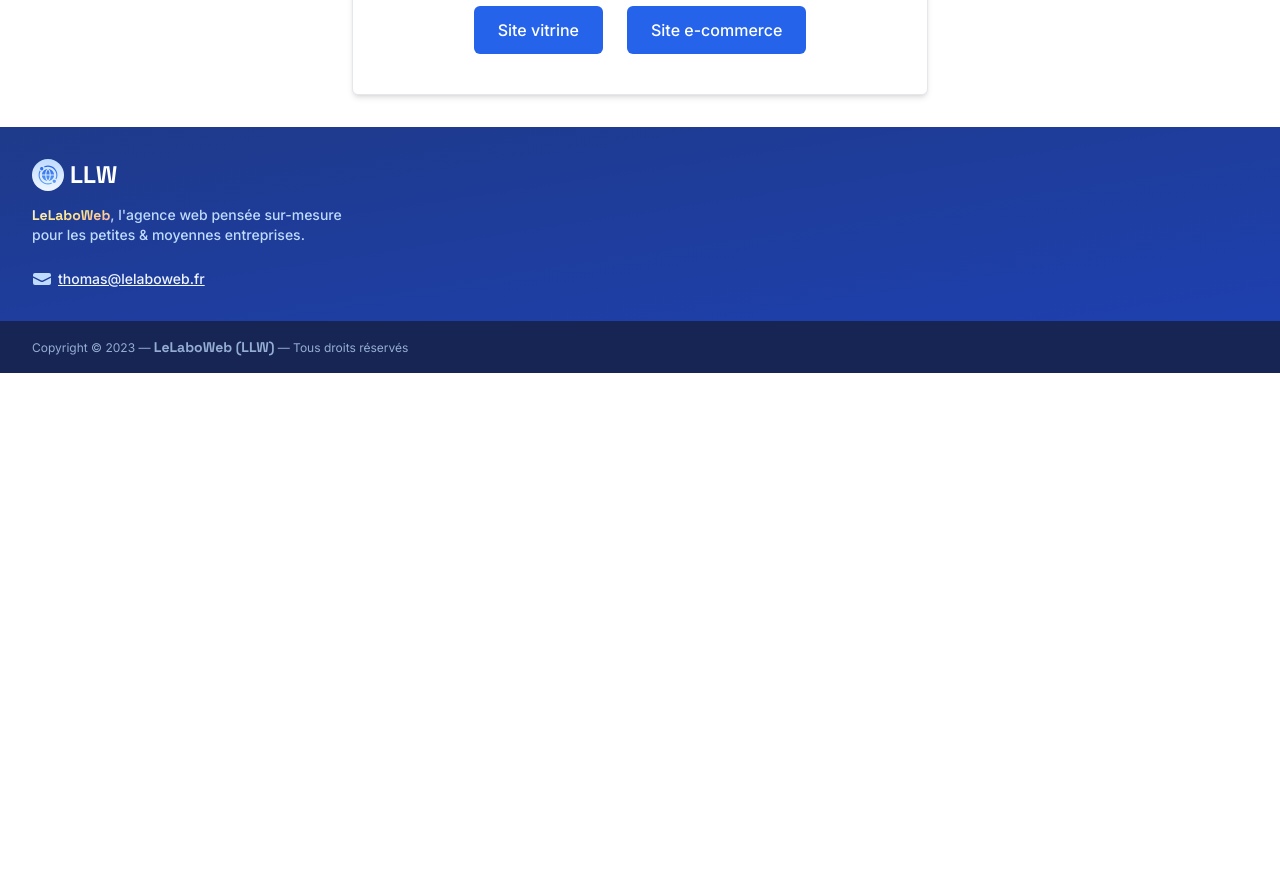
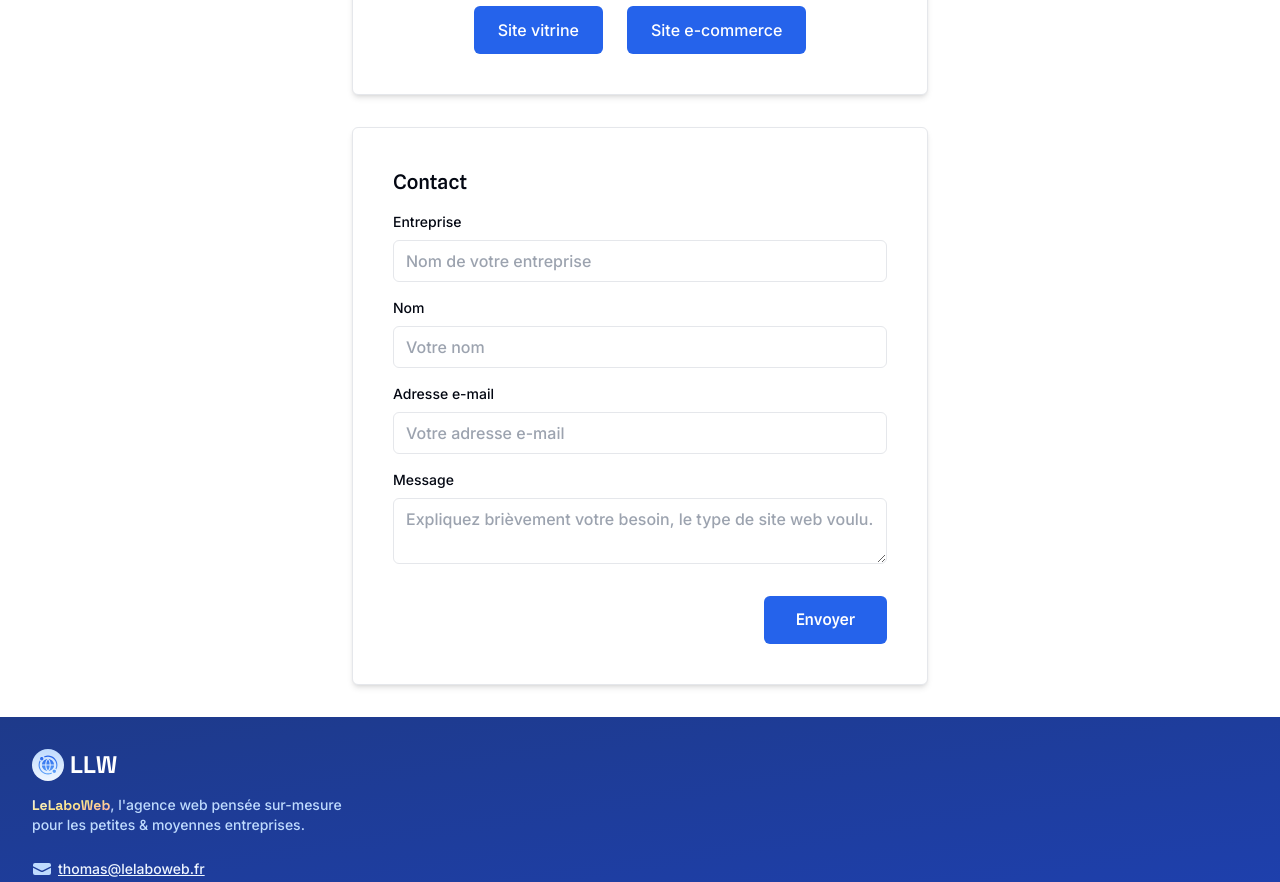
Before and after one commit to TotomInc/tcaweb, a Next.js app: page /contact in a window 1280 px wide. Shown: the part 760-1642 px from the top of the page. Before the commit the page ends 1133 px from the top, so only its background shows below. Built offline with nearby package versions, Linux system fonts and the light colour scheme.

Commit message:
feat(contact): add contact-form

```diff
--- a/app/contact/page.tsx
+++ b/app/contact/page.tsx
@@ -2,6 +2,7 @@ import type { Metadata } from "next";
 
 import { Hero } from "@/components/sections/Hero";
 import { WebsiteCalculator } from "@/components/marketing/WebsiteCalculator";
+import { ContactForm } from "@/components/sections/ContactForm";
 
 export const metadata: Metadata = {
   title:
@@ -38,6 +39,8 @@ export default function ContactPage() {
       />
 
       <WebsiteCalculator className="mb-8" />
+
+      <ContactForm />
     </>
   );
 }
--- /dev/null
+++ b/components/sections/ContactForm.tsx
@@ -0,0 +1,139 @@
+/* eslint jsx-a11y/label-has-associated-control: "off" */
+
+"use client";
+
+import { useState } from "react";
+
+function Label({
+  children,
+  ...labelProps
+}: React.LabelHTMLAttributes<HTMLElement> & { children: React.ReactNode }) {
+  return (
+    <label
+      {...labelProps}
+      className="mb-2 block text-sm font-medium text-gray-950"
+    >
+      {children}
+    </label>
+  );
+}
+
+function Input({ ...inputProps }: React.InputHTMLAttributes<HTMLInputElement>) {
+  return (
+    <input
+      {...inputProps}
+      className="block w-full rounded-md border border-gray-200 px-3 py-2 text-base font-medium text-gray-950 placeholder-gray-400 focus:border-blue-600 focus:outline-none focus:ring-2 focus:ring-blue-200"
+    />
+  );
+}
+
+function Textarea({
+  ...inputProps
+}: React.TextareaHTMLAttributes<HTMLTextAreaElement>) {
+  return (
+    <textarea
+      {...inputProps}
+      className="block w-full rounded-md border border-gray-200 px-3 py-2 text-base font-medium text-gray-950 placeholder-gray-400 focus:border-blue-600 focus:outline-none focus:ring-2 focus:ring-blue-200"
+    />
+  );
+}
+
+export function ContactForm() {
+  const [success, setSuccess] = useState(false);
+  const [isLoading, setIsLoading] = useState(false);
+
+  const [entreprise, setEntreprise] = useState("");
+  const [nom, setNom] = useState("");
+  const [email, setEmail] = useState("");
+  const [message, setMessage] = useState("");
+
+  const handleOnSubmit: React.FormEventHandler<HTMLFormElement> = async (e) => {
+    e.preventDefault();
+
+    setIsLoading(true);
+
+    const response = await fetch("/api/contact", {
+      method: "POST",
+      headers: { "Content-Type": "application/json" },
+      body: JSON.stringify({
+        entreprise,
+        nom,
+        email,
+        message,
+      }),
+    });
+
+    if (response.status === 200) {
+      setSuccess(true);
+    }
+
+    setIsLoading(false);
+  };
+
+  return (
+    <section className="relative mb-8 px-8">
+      <form
+        onSubmit={handleOnSubmit}
+        className="mx-auto flex w-full max-w-xl flex-col rounded-md border border-gray-200 bg-white p-6 shadow-md lg:p-10"
+      >
+        <h3 className="font-spline text-xl font-medium text-gray-950">
+          Contact
+        </h3>
+
+        <div className="mt-4 flex flex-col space-y-4">
+          <div className="flex w-full flex-col">
+            <Label htmlFor="entreprise">Entreprise</Label>
+
+            <Input
+              name="entreprise"
+              id="entreprise"
+              placeholder="Nom de votre entreprise"
+              onChange={(e) => setEntreprise(e.target.value)}
+            />
+          </div>
+
+          <div className="flex w-full flex-col">
+            <Label htmlFor="nom">Nom</Label>
+
+            <Input
+              name="nom"
+              id="nom"
+              placeholder="Votre nom"
+              onChange={(e) => setNom(e.target.value)}
+            />
+          </div>
+
+          <div className="flex w-full flex-col">
+            <Label htmlFor="email">Adresse e-mail</Label>
+
+            <Input
+              name="email"
+              id="email"
+              placeholder="Votre adresse e-mail"
+              onChange={(e) => setEmail(e.target.value)}
+            />
+          </div>
+
+          <div className="flex w-full flex-col">
+            <Label htmlFor="message">Message</Label>
+
+            <Textarea
+              name="message"
+              id="message"
+              placeholder="Expliquez brièvement votre besoin, le type de site web voulu."
+              onChange={(e) => setMessage(e.target.value)}
+            />
+          </div>
+        </div>
+
+        <button
+          type="submit"
+          className="mt-8 self-end rounded-md bg-blue-600 px-8 py-3 font-spline font-medium text-white hover:bg-blue-700 focus:outline-none"
+          disabled={isLoading || success}
+        >
+          Envoyer
+        </button>
+      </form>
+    </section>
+  );
+}
```
